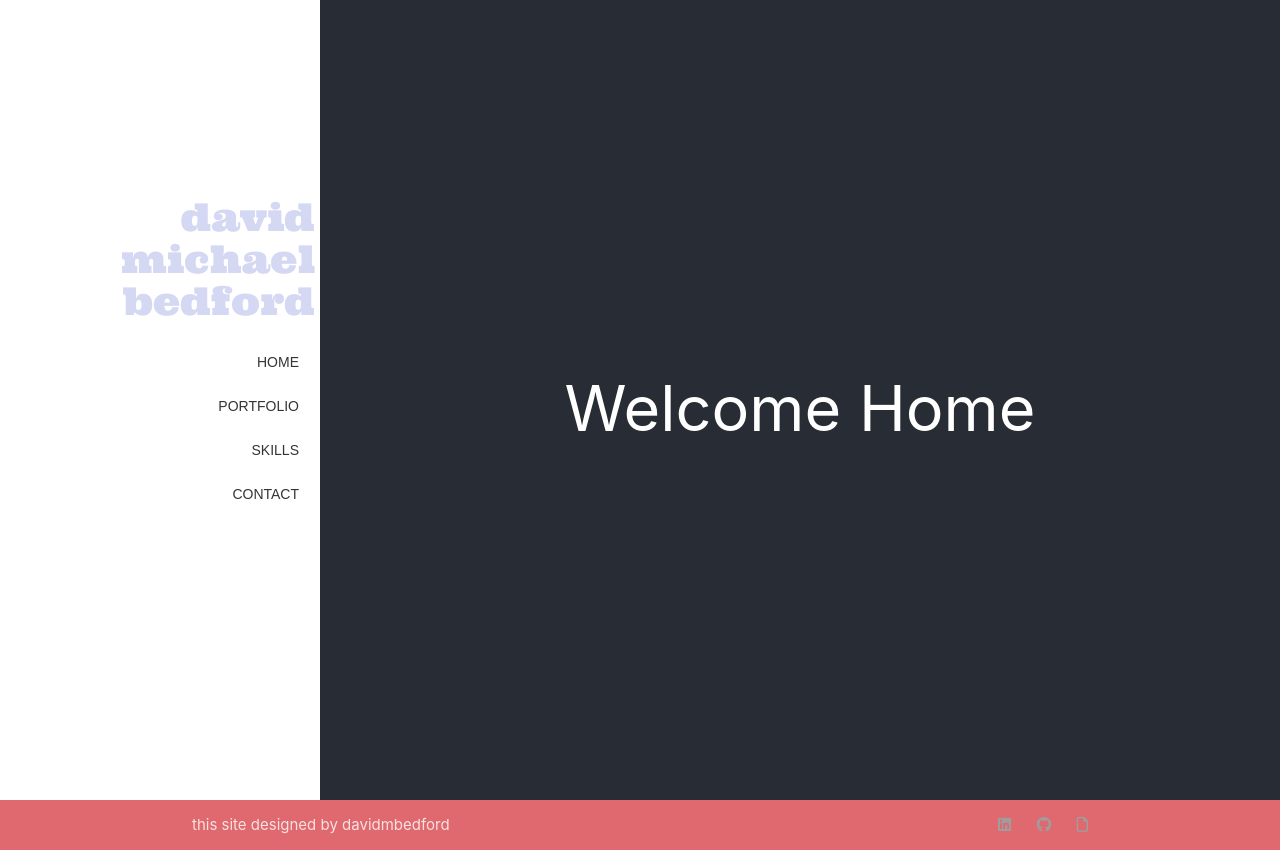
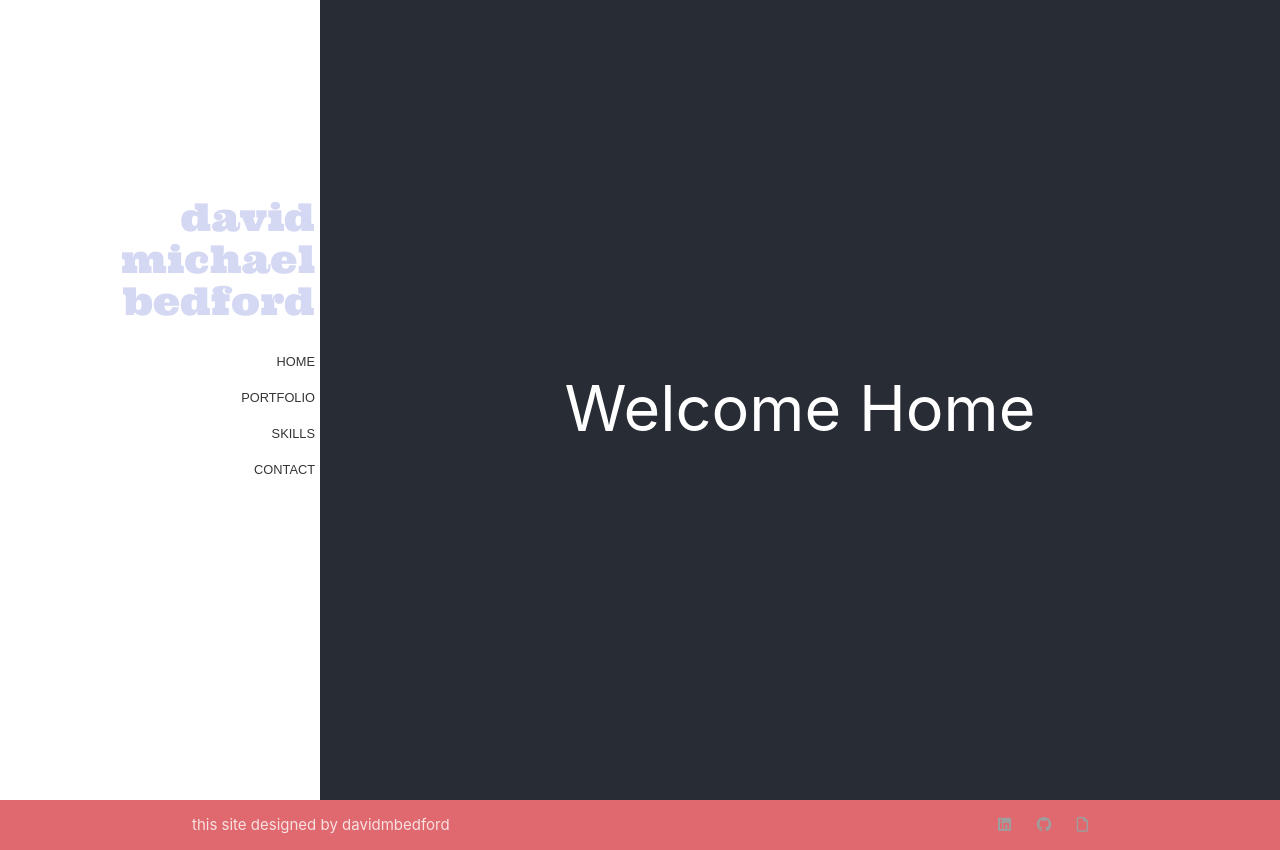
Before and after one commit to davidmbedford/davidmbedford, a React (Create React App) app: page / in a window 1280 px wide. Built offline with nearby package versions, Linux system fonts and the light colour scheme; a web font is replaced by a local one.

Commit message:
fixed padding placement and font size of buttons

```diff
--- a/src/components/navigation/index.js
+++ b/src/components/navigation/index.js
@@ -22,12 +22,12 @@ class Navigation extends Component {
                     <a href="https://www.linkedin.com/in/david-bedford-027b99190/" target="_blank">david michael bedford</a>
                     </h2>
                     <a data-target="slide-out" className="sidenav-trigger hide-on-med-and-up"><i className="material-icons">menu</i></a>
-                    <div className="nav-links">
+                    <div>
                         <ul class="right-align hide-on-med-and-down">
-                            <li><Link className="waves-effect waves-light btn-flat" to='/'>Home</Link></li>
-                            <li><Link className="waves-effect waves-light btn-flat" to='/portfolio'>Portfolio</Link></li>
-                            <li><Link className="waves-effect waves-light btn-flat" to='/skills'>Skills</Link></li>
-                            <li><Link className="waves-effect waves-light btn-flat" to='/contact'>Contact</Link></li>
+                            <li><Link className="waves-effect waves-light btn-flat nav-links" to='/'>Home</Link></li>
+                            <li><Link className="waves-effect waves-light btn-flat nav-links" to='/portfolio'>Portfolio</Link></li>
+                            <li><Link className="waves-effect waves-light btn-flat nav-links" to='/skills'>Skills</Link></li>
+                            <li><Link className="waves-effect waves-light btn-flat nav-links" to='/contact'>Contact</Link></li>
                         </ul>
                     </div>
                 </div>
--- a/src/components/navigation/style.css
+++ b/src/components/navigation/style.css
@@ -6,7 +6,7 @@ h2 {
     padding-top: 20vh;
   }
 
-  .nav-links li {
+  .nav-links {
     font-size: 1vw;
     padding-bottom: 1vh;
     padding-right: 5px;
```
